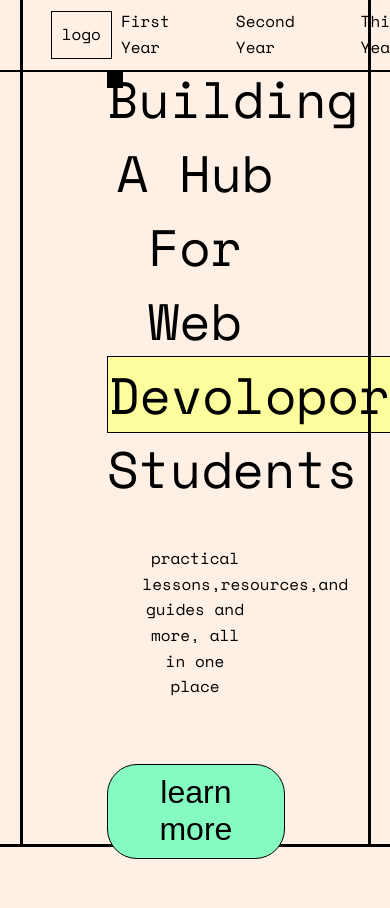
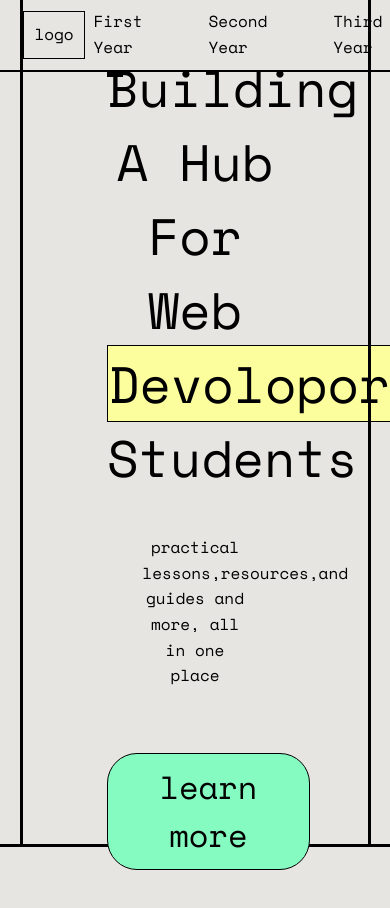
Before and after one commit to boukhalfa-khaled/Development-Web-Mobile-Apps, a plain HTML site: page index.html in a window 390 px wide. Shown: the top 908 px of the page. Drawn offline with nearby package versions, Linux system fonts and the light colour scheme.

Commit message:
making the code clear and adding place where the     implementation of responsive design will be.

```diff
--- a/css/main.css
+++ b/css/main.css
@@ -1,17 +1,18 @@
 :root {
-  /* --color-white: #e7e5e2; */
-  --color-white: #fff0e5;
+  --color-white: #e7e5e2;
   --color-black: #000;
   --color-yellow: #fcfd9c;
   --color-green: #85fac1;
 
   --transition: all 400ms ease;
+
   --container-width-lg: 74%;
   --container-width-md: 88%;
+
   --btn-raduis: 30px;
 }
 
-/* GENERAL*/
+/* === GENERAL ===*/
 
 * {
   margin: 0;
@@ -21,9 +22,9 @@
   list-style: none;
   text-decoration: none;
   box-sizing: border-box;
+  font-family: "Space Mono", monospace;
 }
 body {
-  font-family: "Space Mono", monospace;
   line-height: 1.6;
   background: var(--color-white);
   overflow-x: hidden;
@@ -58,7 +59,6 @@ img {
 }
 
 .shadowEffect:hover {
-  /* border: 1px solid var(--color-black); */
   transform: translate(5%, -5%);
   box-shadow: -5px 5px 0px 0px black;
 }
@@ -81,8 +81,8 @@ section {
   bottom: 0;
   width: 3px;
   background-color: var(--color-black);
-  /* transform: translateX(-50%); */
 }
+
 .vertical_line.right {
   right: 5%;
 }
@@ -90,7 +90,7 @@ section {
   left: 5%;
 }
 
-/* Nav */
+/* ====  NAV === */
 nav {
   width: 100vw;
   height: 4.5rem;
@@ -135,14 +135,13 @@ nav .container {
   transform: translate(5%, -5%);
 }
 
-/* landing page */
+/*  === LANDING PAGE === */
 
 .landingPage {
   display: flex;
   justify-content: center;
   align-items: center;
   flex-direction: column;
-  /* gap: 3rem; */
 }
 .landingPage .container {
   width: 45%;
@@ -178,7 +177,7 @@ nav .container {
   color: var(--color-black);
 }
 
-/* Animation */
+/* === ANIMATION === */
 @keyframes blink {
   0%,
   100% {
@@ -188,3 +187,15 @@ nav .container {
     opacity: 0;
   }
 }
+
+/* === MEDIEM SCREEN === */
+@media screen and (max-width: 1024px) {
+  /* General */
+  .container {
+    width: var(--container-width-md);
+  }
+}
+
+/* === SMALL SCREEN === */
+@media screen and (max-width: 600px) {
+}
```
Also changed, not shown: css/svg/image.svg (deleted).
